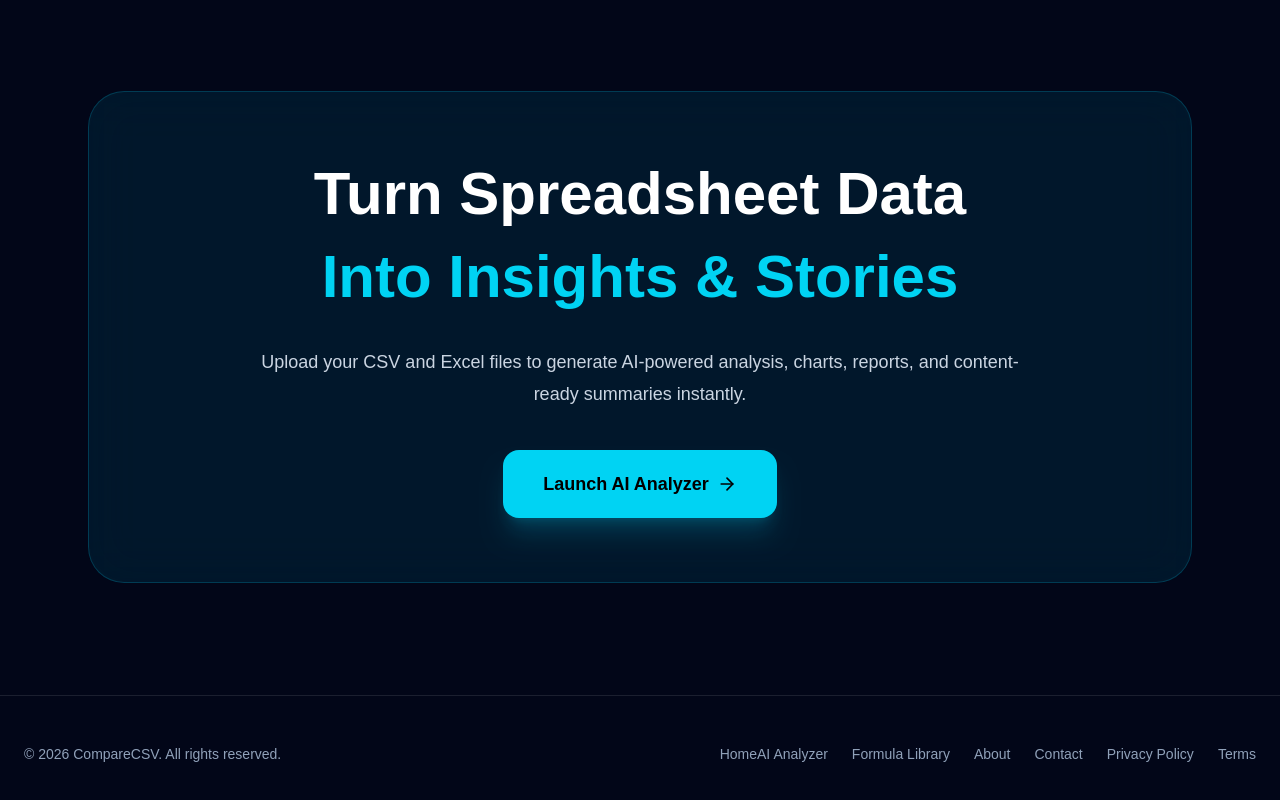
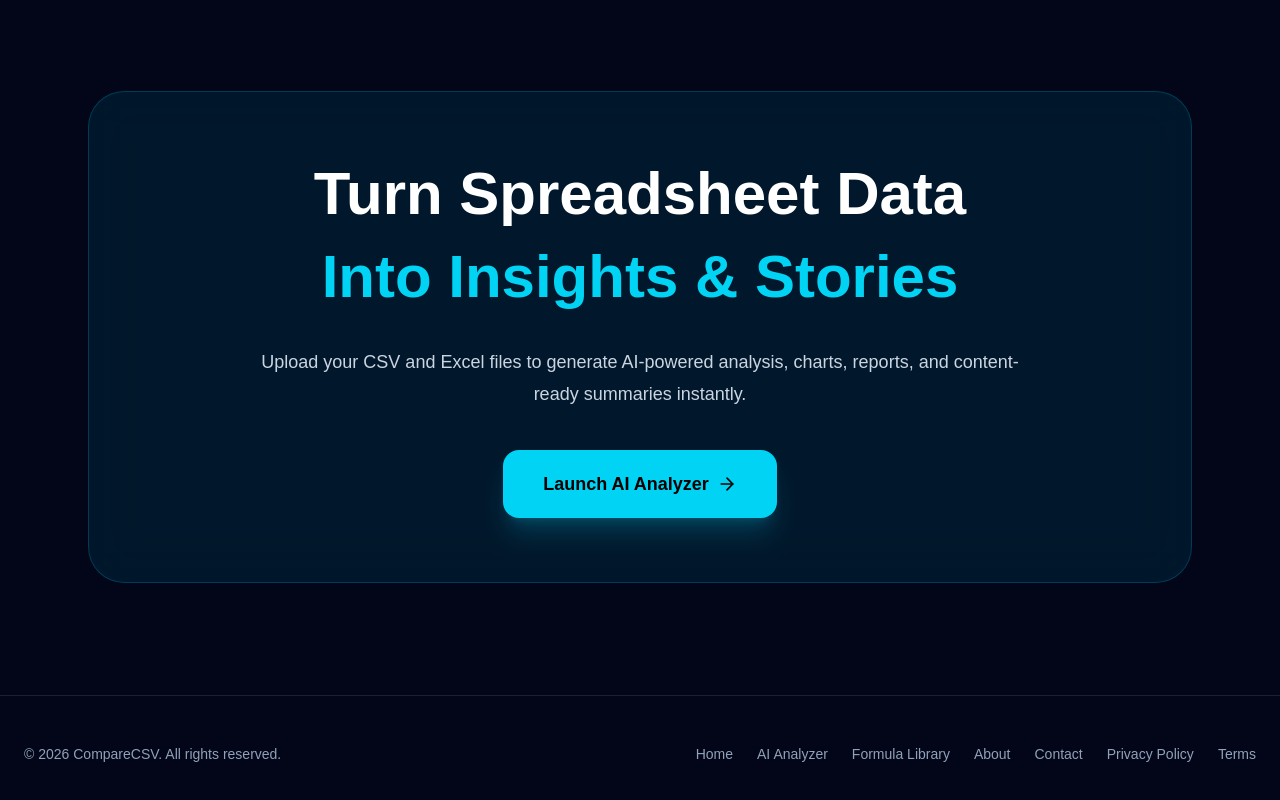
Before and after one commit to namrata505/comparecsv, a Next.js app: page / in a window 1280 px wide. Shown: the part 5210-6010 px from the top of the page. Built offline with nearby package versions, Linux system fonts and the light colour scheme.

Commit message:
updated Footer

```diff
--- a/components/SiteFooter.tsx
+++ b/components/SiteFooter.tsx
@@ -9,10 +9,11 @@ export default function SiteFooter() {
         </p>
 
         <div className="flex flex-wrap items-center justify-center gap-6 text-sm text-slate-400">
-          <Link href="/analyze" className="hover:text-cyan-400 transition">
+
           <Link href="/" className="hover:text-cyan-400 transition">
             Home
           </Link>
+          <Link href="/analyze" className="hover:text-cyan-400 transition">
             AI Analyzer
           </Link>
           <Link href="/formulas" className="hover:text-cyan-400 transition">
```
